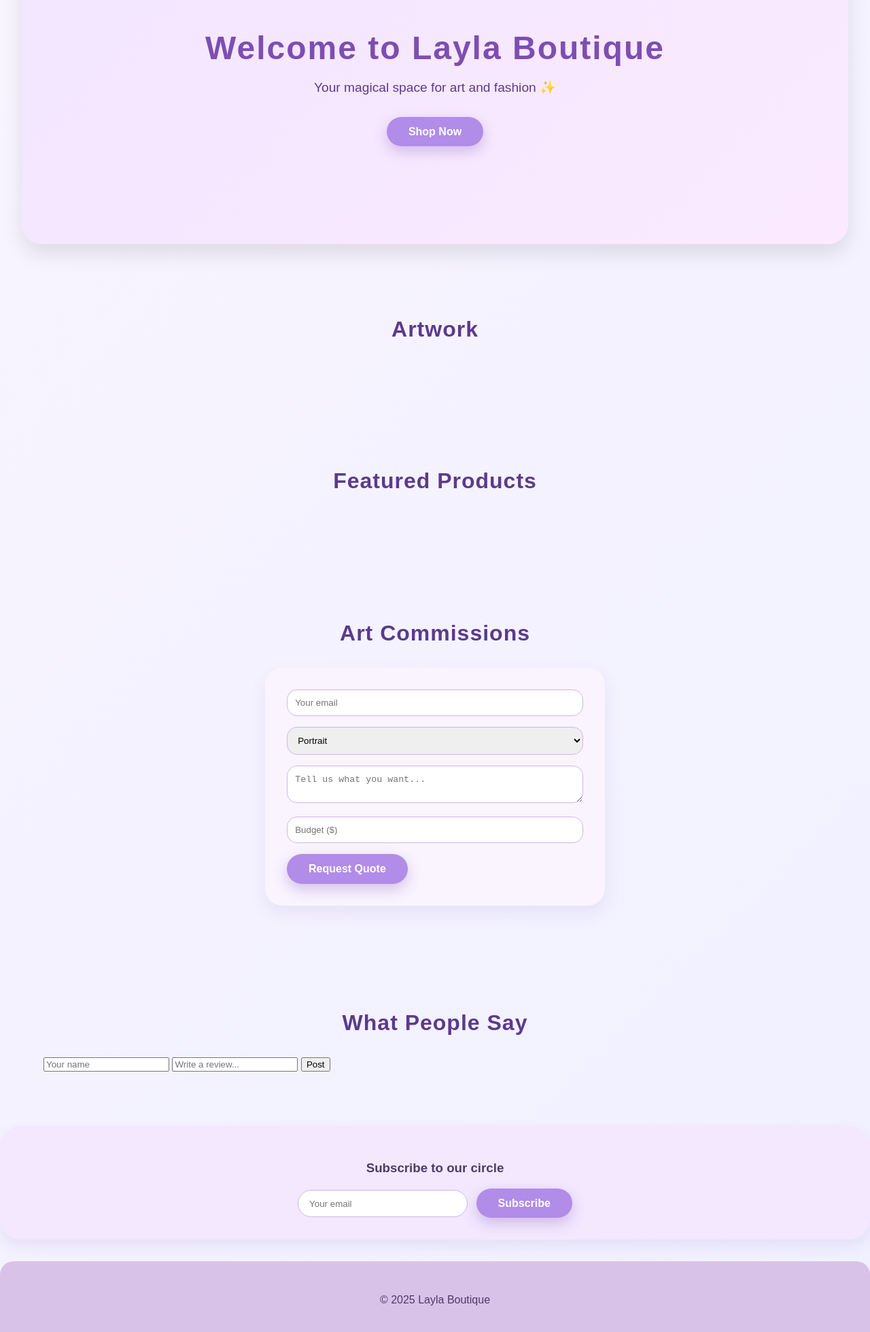
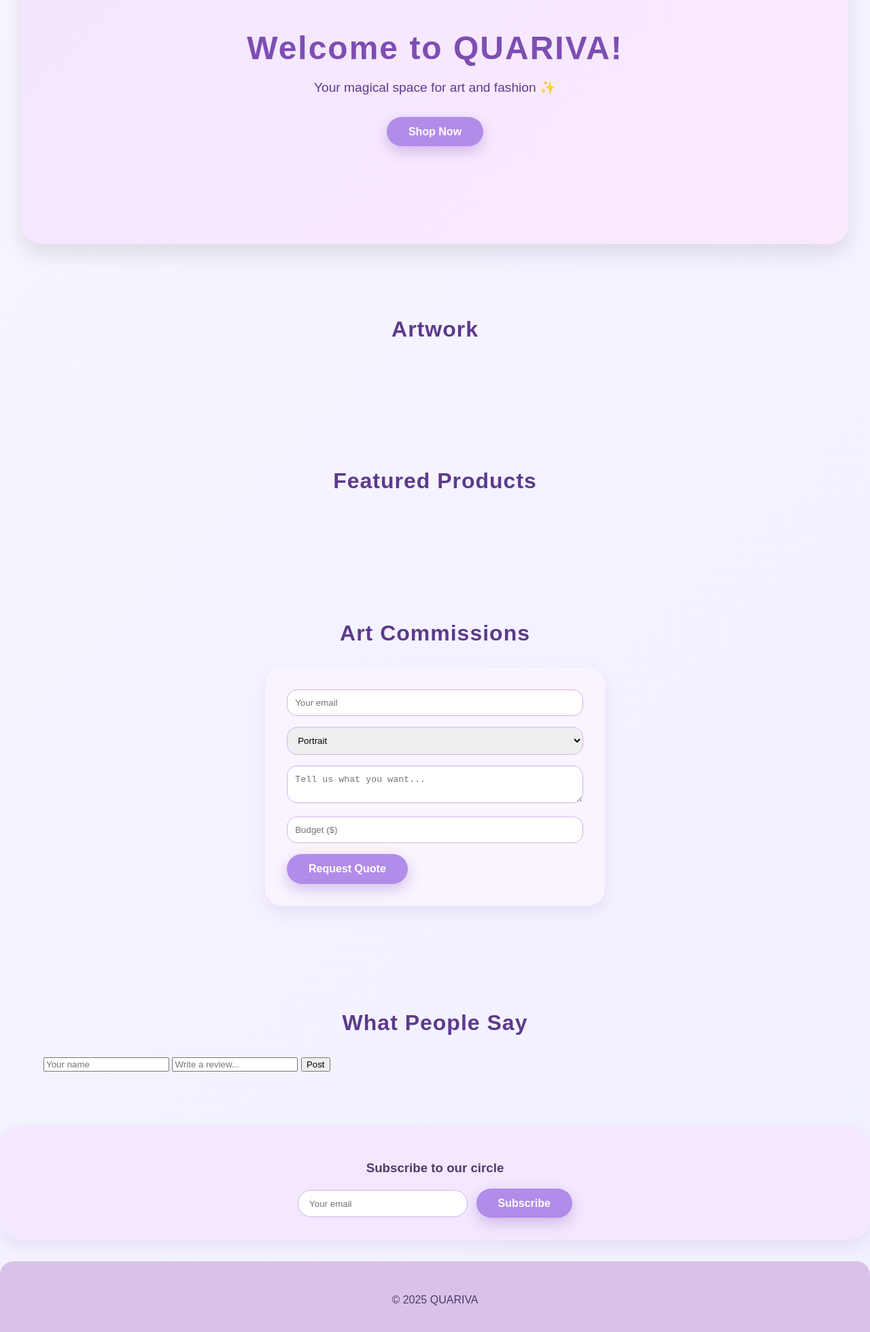
Before and after one commit to LAILA246/QUARIVA, a plain HTML site: page index.html in a window 1280 px wide. Shown: the part 361-2320 px from the top of the page at 68% size. Drawn offline with Linux system fonts and the light colour scheme.

```diff
--- a/index.html
+++ b/index.html
@@ -3,7 +3,7 @@
 <head>
   <meta charset="utf-8" />
   <meta name="viewport" content="width=device-width, initial-scale=1" />
-  <title>✨ Layla Boutique — Magical UI</title>
+  <title>QUARIVAS — Magical UI</title>
   <link rel="stylesheet" href="style.css">
 
   <!-- Firebase SDKs -->
@@ -45,7 +45,7 @@
 <!-- HERO -->
 <section id="home" class="hero">
   <div class="hero-text">
-    <h1>Welcome to Layla Boutique</h1>
+    <h1>Welcome to QUARIVA!</h1>
     <p>Your magical space for art and fashion ✨</p>
     <button id="shopBtn" class="cta">Shop Now</button>
   </div>
@@ -105,7 +105,7 @@
 
 <!-- FOOTER -->
 <footer class="footer">
-  <p>© 2025 Layla Boutique</p>
+  <p>© 2025 QUARIVA</p>
 </footer>
 
 <!-- LOGIN MODAL -->
```
